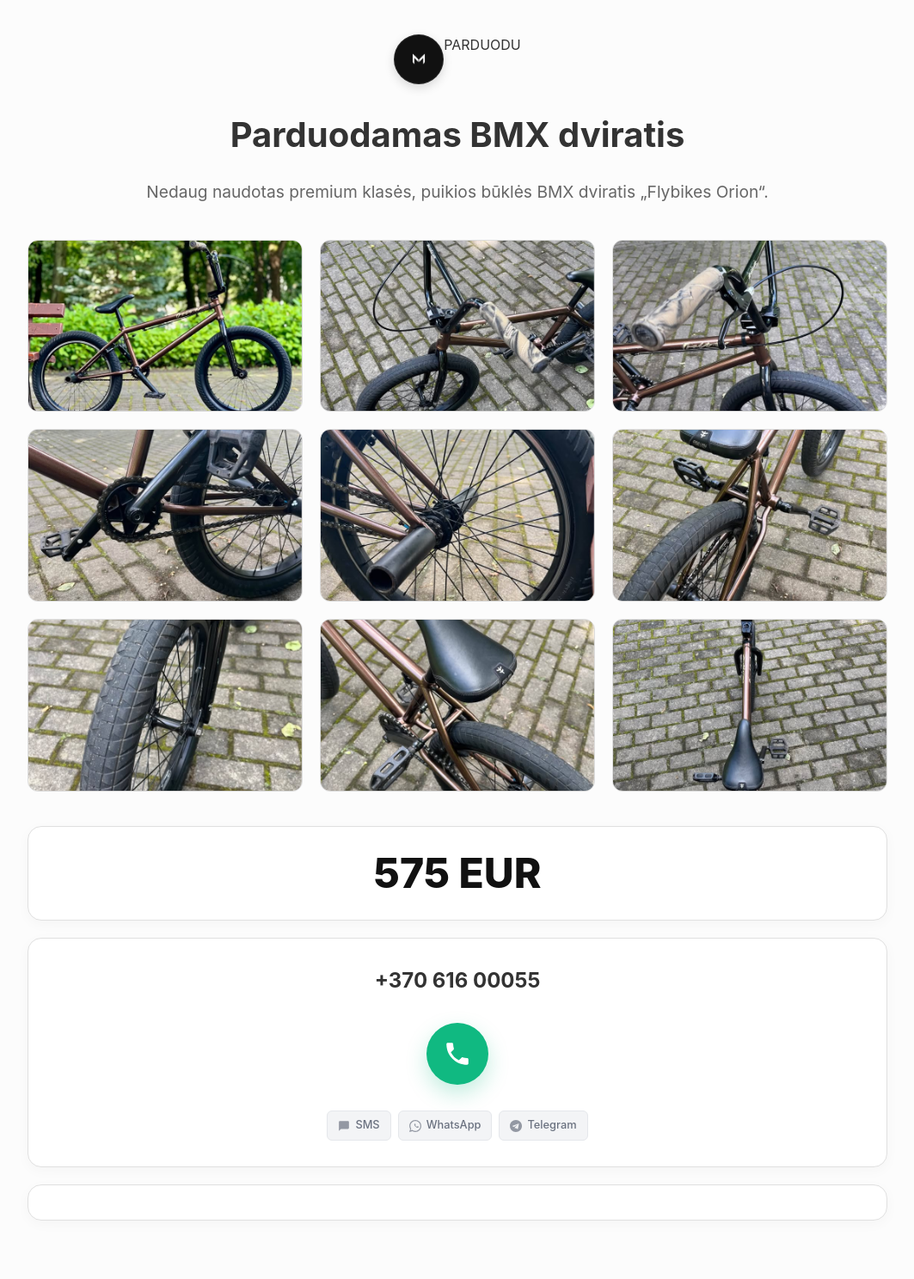
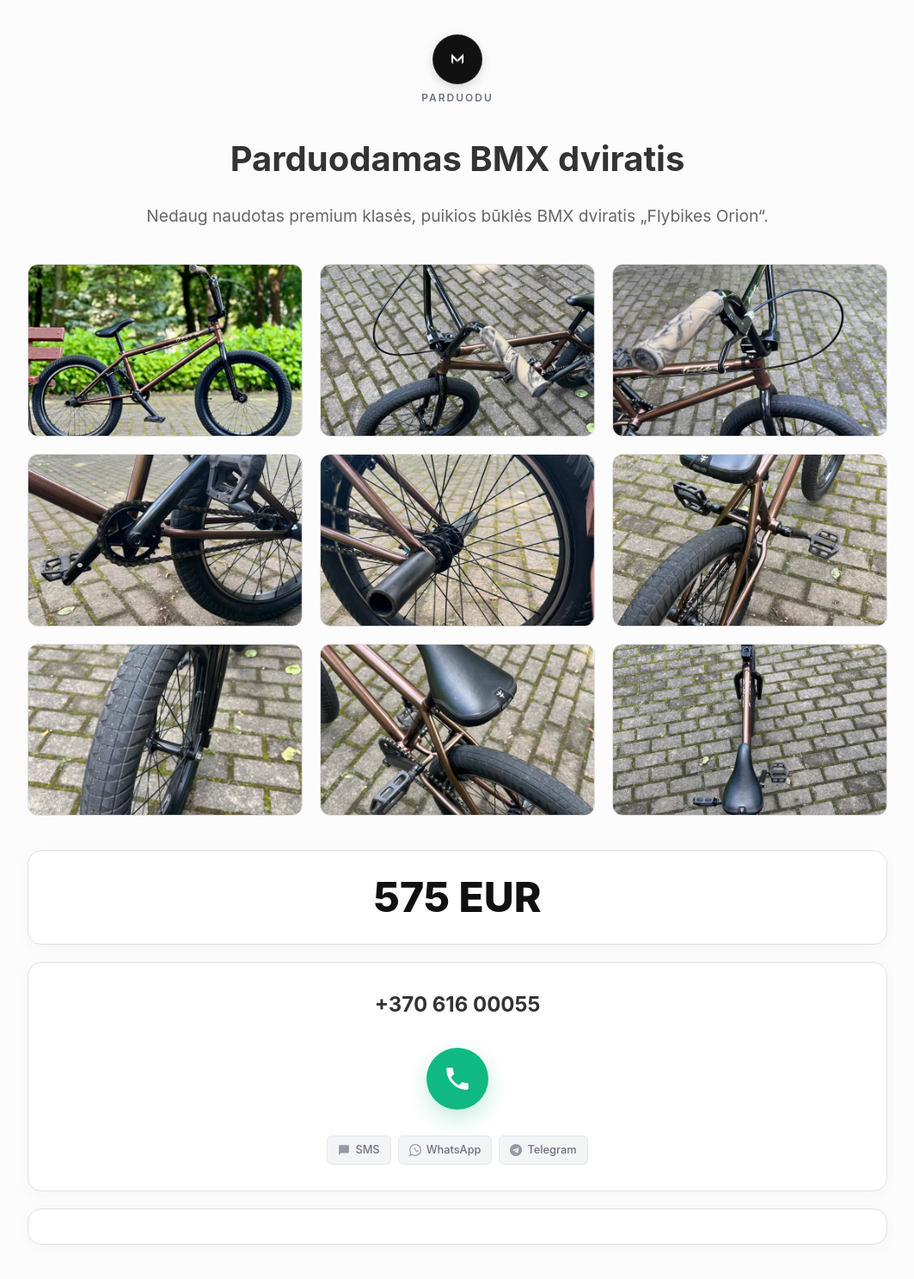
Before and after one commit to mruslys/ruslys.lt, a Jekyll site: the page built from parduodu/flybikes-orion/index.html, in a window 1280 px wide. Shown: the whole page at 86% size, without its empty margins (108-1171 px from the left). Built offline with Jekyll 4.4.1, drawn with Linux system fonts in a browser that asks for light colours; before the commit the page ends 1460 px from its top, so only the background shows below that.

Commit message:
Update style-gallery.html

```diff
--- a/_includes/style-gallery.html
+++ b/_includes/style-gallery.html
@@ -334,11 +334,12 @@ body {
     text-align: left;
 }
 
-/* Viršutinis centrinis mygtukas su M logo */
+/* Viršutinis centrinis mygtukas ir tekstas po juo */
 .top-home-button-wrapper {
     display: flex;
-    justify-content: center;
-    margin-bottom: 25px;
+    flex-direction: column;
+    align-items: center;
+    margin-bottom: 30px;
 }
 .top-home-button {
     display: flex;
@@ -346,7 +347,7 @@ body {
     justify-content: center;
     width: 56px;
     height: 56px;
-    background-color: #111111; /* Tamsus fonas, kad išsiskirtų M raidė */
+    background-color: #111111;
     border-radius: 50%;
     box-shadow: 0 4px 12px rgba(0, 0, 0, 0.15);
     transition: transform 0.2s ease, background-color 0.2s ease, box-shadow 0.2s ease;
@@ -359,8 +360,16 @@ body {
     box-shadow: 0 6px 18px rgba(0, 0, 0, 0.25);
 }
 .top-home-button img {
-    width: 28px; /* Paveikslėlio dydis mygtuko viduje */
+    width: 28px;
     height: 28px;
     object-fit: contain;
     display: block;
 }
+.top-logo-text {
+    font-size: 0.75rem;
+    font-weight: 600;
+    text-transform: uppercase;
+    letter-spacing: 2px;
+    color: #6B7280;
+    margin-top: 6px;
+}
```
